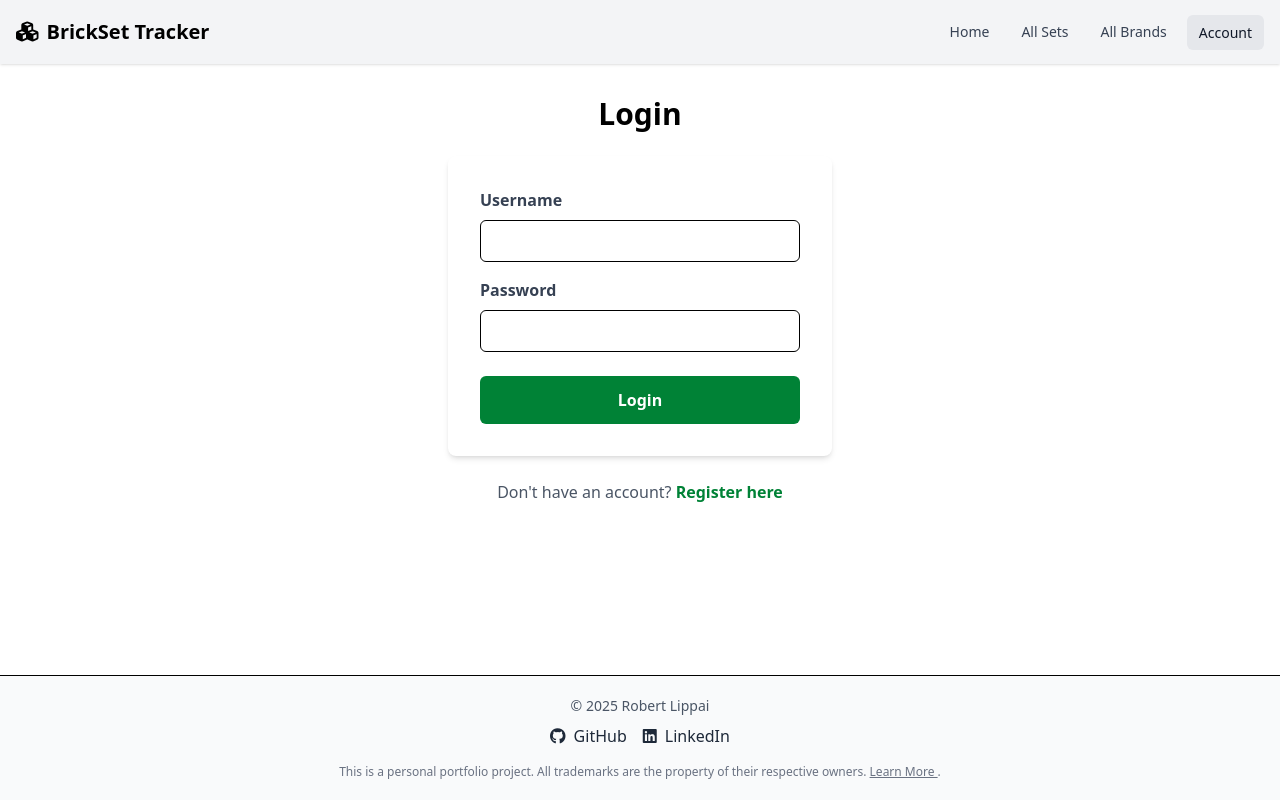
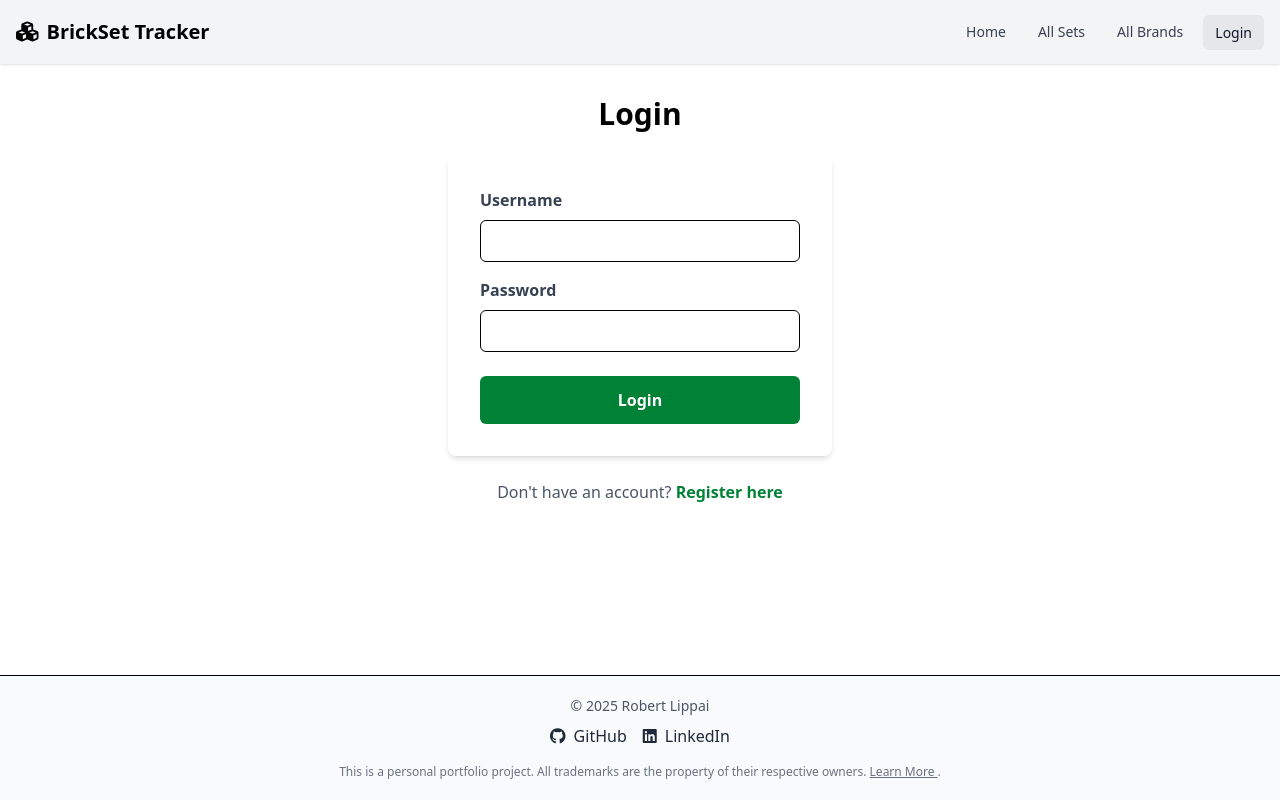
Before and after one commit to RobertLippai/brickset-tracker-frontend, a Vue app: page /login in a window 1280 px wide. Built offline with nearby package versions, Linux system fonts and the light colour scheme.

Commit message:
Make hero section responsive to auth state

```diff
--- a/src/components/Hero.vue
+++ b/src/components/Hero.vue
@@ -1,5 +1,7 @@
 <script setup lang="ts">
+import { useAuthStore } from "@/stores/authStore.js";
 
+const authStore = useAuthStore();
 </script>
 
 <template>
@@ -8,14 +10,14 @@
     <div class="flex flex-col items-center text-center">
 
       <h1 class="text-4xl md:text-5xl font-bold">
-        Welcome to BrickSet Tracker
+        {{ authStore.username ? `Welcome back, ${authStore.username}!` : 'Welcome to BrickSet Tracker' }}
       </h1>
 
       <p class="mt-4 text-lg max-w-2xl">
         Keep track. Stay stacked. Discover your collection like never before.
       </p>
 
-      <div class="mt-8 flex flex-wrap justify-center gap-4">
+      <div  class="mt-8 flex flex-wrap justify-center gap-4">
 
         <RouterLink
             to="/sets"
@@ -23,6 +25,21 @@
           <i class="fas fa-search mr-2"></i>
           Browse Sets
         </RouterLink>
+
+        <RouterLink
+            v-if="!authStore.isAuthenticated"
+            to="/register"
+            class="flex items-center rounded-lg bg-white px-6 py-3 text-sm font-bold text-gray-800 shadow-md transition hover:bg-gray-100">
+          Get Started
+        </RouterLink>
+
+        <RouterLink
+            hidden="hidden"
+            v-if="authStore.isAuthenticated"
+            to="/inventory"
+            class="flex items-center rounded-lg bg-white px-6 py-3 text-sm font-bold text-gray-800 shadow-md transition hover:bg-gray-100">
+          My sets
+        </RouterLink>
       </div>
 
     </div>
--- a/src/components/Navbar.vue
+++ b/src/components/Navbar.vue
@@ -72,7 +72,7 @@ const isLinkActive = (path) => {
               to="/login"
               class="px-3 py-2 rounded-md text-sm font-medium"
               :class="[isLinkActive('/login') ? 'text-gray-900 bg-gray-200' : 'text-gray-700 hover:bg-gray-200']">
-            Account
+            Login
           </RouterLink>
         </div>
 
--- a/src/stores/authStore.js
+++ b/src/stores/authStore.js
@@ -11,6 +11,16 @@ export const useAuthStore = defineStore('authStore', {
     getters: {
         isAuthenticated(){
             return !!this.token;
+        },
+        username() {
+            if (this.user && this.user.sub) {
+                const username = this.user.sub;
+                return username.charAt(0).toUpperCase() + username.slice(1);
+            }
+            return null;
+        },
+        roles() {
+            return this.user?.roles || [];
         }
     },
 
```
